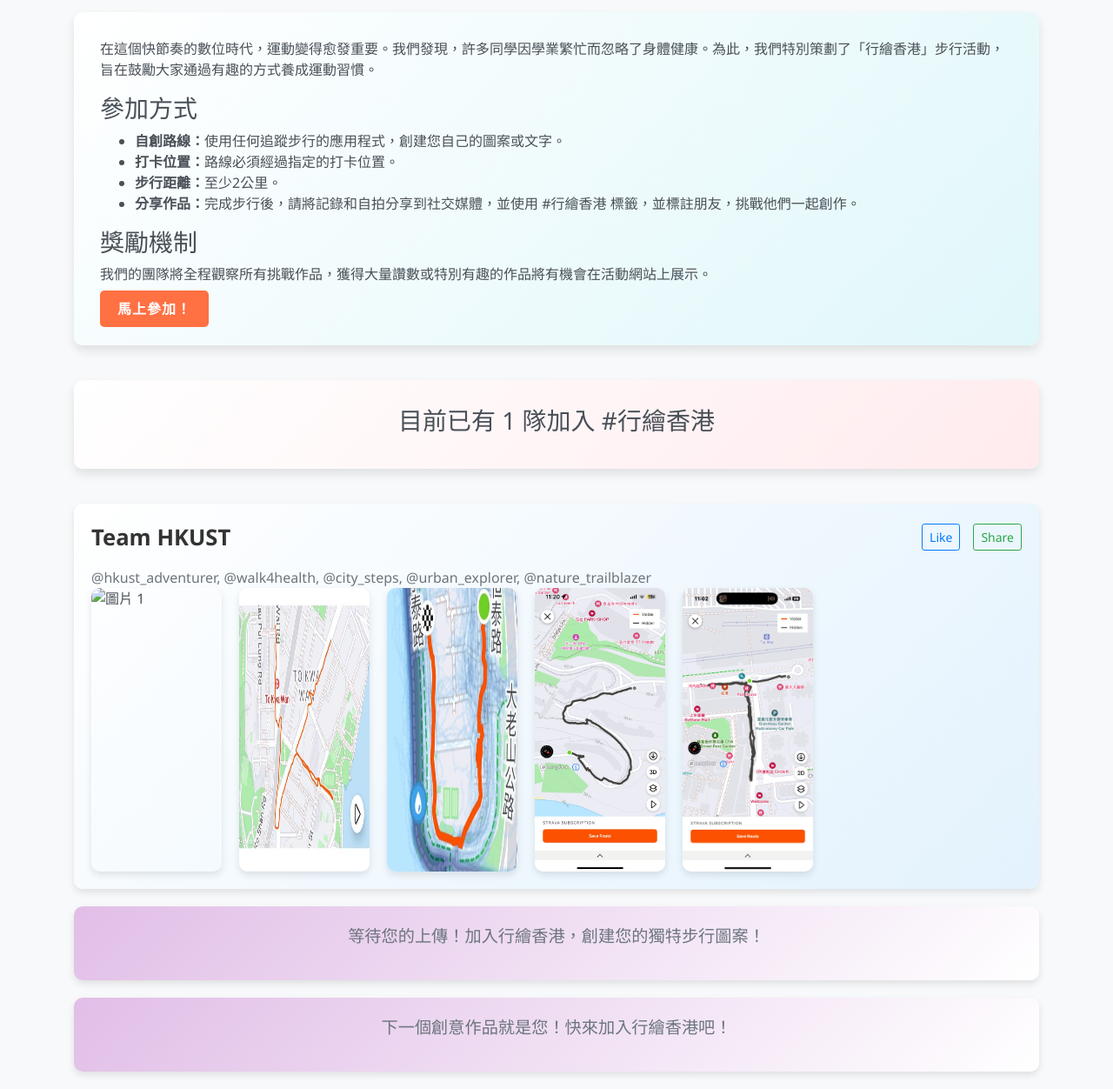
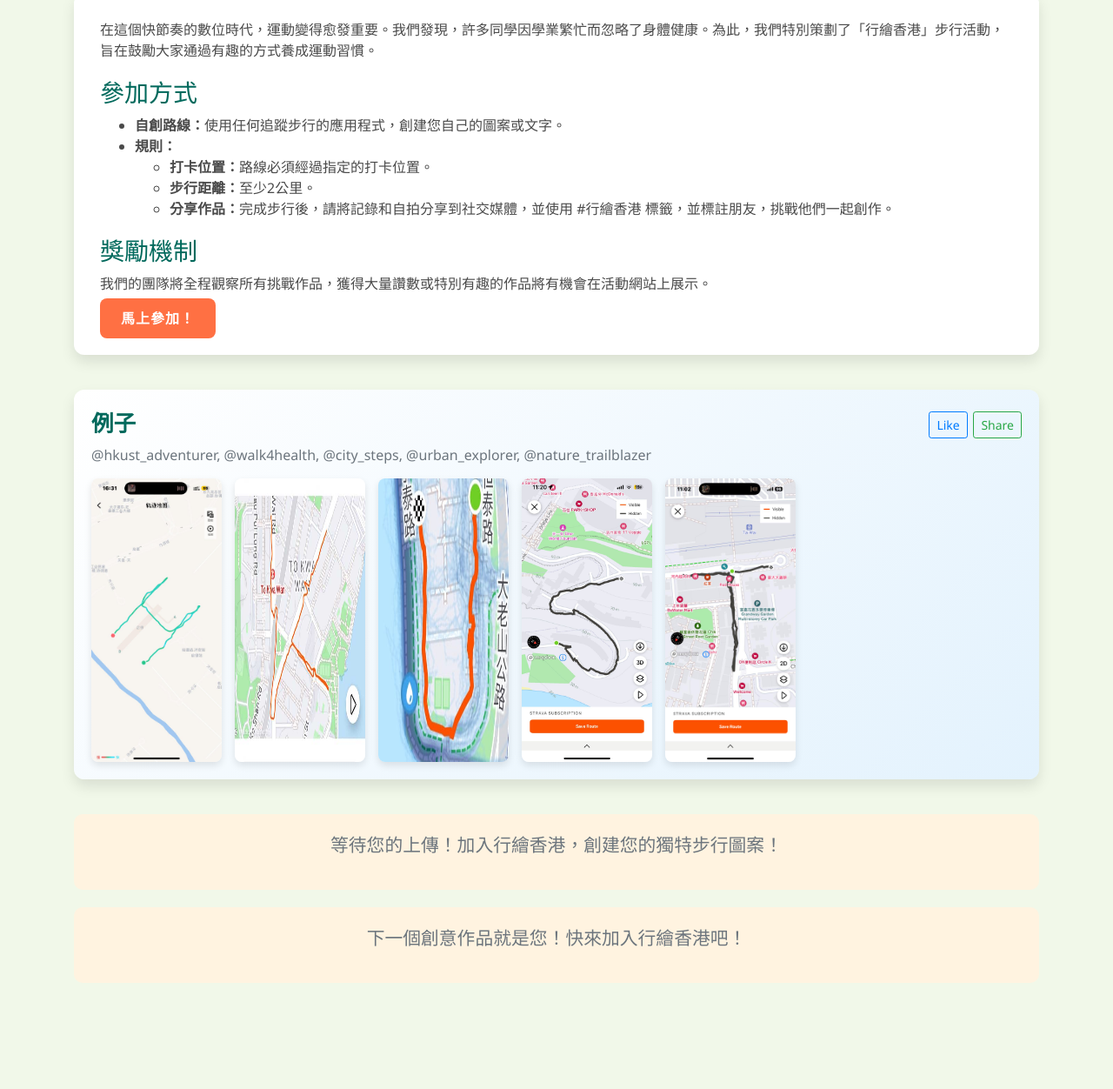
Before and after one commit to samuellau0802/lang-1421-live, a plain HTML site: page index.html in a window 1280 px wide. Shown: the part 282-1534 px from the top of the page at 87% size. After the commit the page ends 1432 px from the top, so only its background shows below. Drawn offline with nearby package versions, Linux system fonts and the light colour scheme.

Commit message:
finalized

```diff
--- a/index.html
+++ b/index.html
@@ -8,99 +8,107 @@
     <style>
         body {
             font-family: 'Segoe UI', Tahoma, Geneva, Verdana, sans-serif;
-            background-color: #f8f9fa;
-            color: #495057;
+            background-color: #f1f8e9;
+            color: #000000;
             margin: 0;
             padding: 0;
         }
         .event-header {
-            position: relative;
             text-align: center;
-            padding: 100px 20px;
-            background: linear-gradient(135deg, #2e8b57, #3cb371);
+            padding: 50px 30px;
+            background: linear-gradient(135deg, #00695c, #26a69a);
             color: #ffffff;
             font-size: 2.8em;
-            box-shadow: 0 6px 12px rgba(0, 0, 0, 0.1);
-            border-radius: 10px;
+            box-shadow: 0 8px 16px rgba(0, 0, 0, 0.2);
+            border-radius: 12px;
         }
         .event-header h1 {
             font-weight: bold;
-            letter-spacing: 1px;
+            letter-spacing: px;
+            margin-bottom: 50;
         }
-        .description {
+        /* .event-header h3, .event-header h4 {
+            font-size: 0.9em;
+            color: #f1f8e9;
+            margin: 5px 0;
+        } */
+        .description, .teams-joined, .team-row {
             margin: 40px auto;
             padding: 30px;
             max-width: 1200px;
-            background: linear-gradient(135deg, #ffffff, #e0f7fa);
-            border-radius: 10px;
-            box-shadow: 0 6px 12px rgba(0, 0, 0, 0.1);
+            background-color: #ffffff;
+            border-radius: 12px;
+            box-shadow: 0 8px 16px rgba(0, 0, 0, 0.1);
         }
-        .teams-joined {
-            text-align: center;
-            margin: 40px auto;
-            padding: 30px;
-            max-width: 1200px;
-            background: linear-gradient(135deg, #ffffff, #ffebee);
-            border-radius: 10px;
-            box-shadow: 0 6px 12px rgba(0, 0, 0, 0.1);
-            font-size: medium;
+        .description h3, .teams-joined h3 {
+            color: #00695c;
+            margin-top: 20px;
+        }
+        .description p, .description ul {
+            color: #4a4a4a;
         }
         .btn-custom {
             background-color: #ff7043;
             color: #fff;
-            padding: 10px 20px;
-            border-radius: 5px;
+            padding: 12px 24px;
+            border-radius: 8px;
             text-transform: uppercase;
             font-weight: bold;
             letter-spacing: 1px;
+            transition: background-color 0.3s ease;
         }
         .btn-custom:hover {
             background-color: #ff5722;
             color: #ffffff;
         }
         .team-row {
-            margin: 20px auto;
+            background: linear-gradient(135deg, #ffffff, #e3f2fd);
+            border-radius: 12px;
             padding: 20px;
-            max-width: 1200px;
-            background: linear-gradient(135deg, #ffffff, #e3f2fd);
-            border-radius: 10px;
-            box-shadow: 0 4px 8px rgba(0, 0, 0, 0.1);
+            transition: transform 0.2s;
         }
-        .team-row.placeholder {
-            text-align: center;
-            font-size: 1.2em;
-            color: #6c757d;
-            background: linear-gradient(135deg, #e1bee7, #ffffff);
+        .team-row:hover {
+            transform: scale(1.02);
+            box-shadow: 0 10px 20px rgba(0, 0, 0, 0.15);
         }
         .team-name {
             font-size: 1.6em;
             font-weight: 600;
-            margin-bottom: 15px;
-            color: #333;
+            color: #00695c;
             display: flex;
             align-items: center;
             justify-content: space-between;
         }
-        .team-name .actions {
-            display: flex;
-            gap: 15px;
-        }
         .team-images {
             display: flex;
             flex-wrap: wrap;
-            gap: 20px;
+            gap: 15px;
             justify-content: left;
+            margin-top: 15px;
         }
         .team-images img {
             width: 150px;
             height: auto;
-            border-radius: 10px;
+            border-radius: 8px;
             box-shadow: 0 4px 8px rgba(0, 0, 0, 0.1);
+            transition: transform 0.3s ease;
+        }
+        .team-images img:hover {
+            transform: scale(1.05);
         }
         .creator-names {
             font-size: 1em;
             color: #6c757d;
-            margin-top: 10px;
+            margin-top: 5px;
+        }
+        .placeholder {
+            text-align: center;
+            font-size: 1.3em;
+            color: #6c757d;
+            background-color: #fff3e0;
+            padding: 20px;
+            border-radius: 10px;
+            margin: 20px 0;
         }
     </style>
 </head>
@@ -108,29 +116,33 @@
     <div class="container">
         <div class="event-header">
             <h1>歡迎參加 #行繪香港 步行活動！</h1>
+            <h3>11月18日</h3>
+            <h4>@walkdrawhk</h4>
         </div>
         <div class="description">
             <p>在這個快節奏的數位時代，運動變得愈發重要。我們發現，許多同學因學業繁忙而忽略了身體健康。為此，我們特別策劃了「行繪香港」步行活動，旨在鼓勵大家通過有趣的方式養成運動習慣。</p>
             <h3>參加方式</h3>
             <ul>
                 <li><strong>自創路線：</strong>使用任何追蹤步行的應用程式，創建您自己的圖案或文字。</li>
-                <li><strong>打卡位置：</strong>路線必須經過指定的打卡位置。</li>
-                <li><strong>步行距離：</strong>至少2公里。</li>
-                <li><strong>分享作品：</strong>完成步行後，請將記錄和自拍分享到社交媒體，並使用 #行繪香港 標籤，並標註朋友，挑戰他們一起創作。</li>
+                <li><strong>規則：</strong></li>
+                <ul>
+                    <li><strong>打卡位置：</strong>路線必須經過指定的打卡位置。</li>
+                    <li><strong>步行距離：</strong>至少2公里。</li>
+                    <li><strong>分享作品：</strong>完成步行後，請將記錄和自拍分享到社交媒體，並使用 #行繪香港 標籤，並標註朋友，挑戰他們一起創作。</li>
+                </ul>
             </ul>
             <h3>獎勵機制</h3>
             <p>我們的團隊將全程觀察所有挑戰作品，獲得大量讚數或特別有趣的作品將有機會在活動網站上展示。</p>
             <a href="#" class="btn-custom">馬上參加！</a>
         </div>
 
-        <div class="teams-joined">
+        <!-- <div class="teams-joined">
             <h3>目前已有 1 隊加入 #行繪香港</h3>
-        </div>
+        </div> -->
 
-        <!-- Team Rows -->
         <div class="team-row">
             <div class="team-name">
-                <span>Team HKUST</span>
+                <span>例子</span>
                 <div class="actions">
                     <button type="button" class="btn btn-outline-primary btn-sm">Like</button>
                     <button type="button" class="btn btn-outline-success btn-sm">Share</button>
@@ -146,11 +158,10 @@
             </div>
         </div>
 
-        <!-- Placeholder Rows for Future Teams -->
-        <div class="team-row placeholder">
+        <div class="placeholder">
             <p>等待您的上傳！加入行繪香港，創建您的獨特步行圖案！</p>
         </div>
-        <div class="team-row placeholder">
+        <div class="placeholder">
             <p>下一個創意作品就是您！快來加入行繪香港吧！</p>
         </div>
     </div>
```
Also changed, not shown: image1.jpeg (added).
